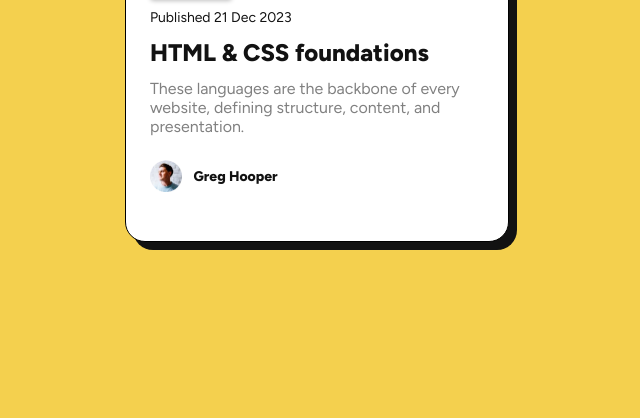
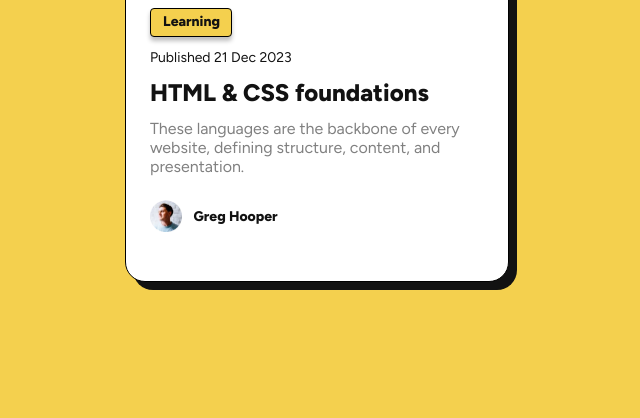
Before and after one commit to Lando241/blog-preview-card-frontend-mentor, a plain HTML site: page index.html in a window 1280 px wide. Shown: the part 382-800 px from the top of the page, without its empty margins (323-963 px from the left). Drawn offline with Linux system fonts and the light colour scheme.

Commit message:
updated css for centering card

```diff
--- a/style.css
+++ b/style.css
@@ -9,7 +9,10 @@ body {
   font-family: "Figtree", sans-serif;
   color: hsl(0, 0%, 7%);
   max-width: 1440px;
-  margin: 0 auto;
+  min-height: 100vh;
+  display: flex;
+  justify-content: center;
+  align-items: center;
 }
 
 /* Desktop View */
@@ -18,7 +21,6 @@ article {
   display: flex;
   flex-direction: column;
   gap: 24px;
-  margin: 96px auto;
   padding: 24px;
   height: 528px;
   width: 384px;
```
